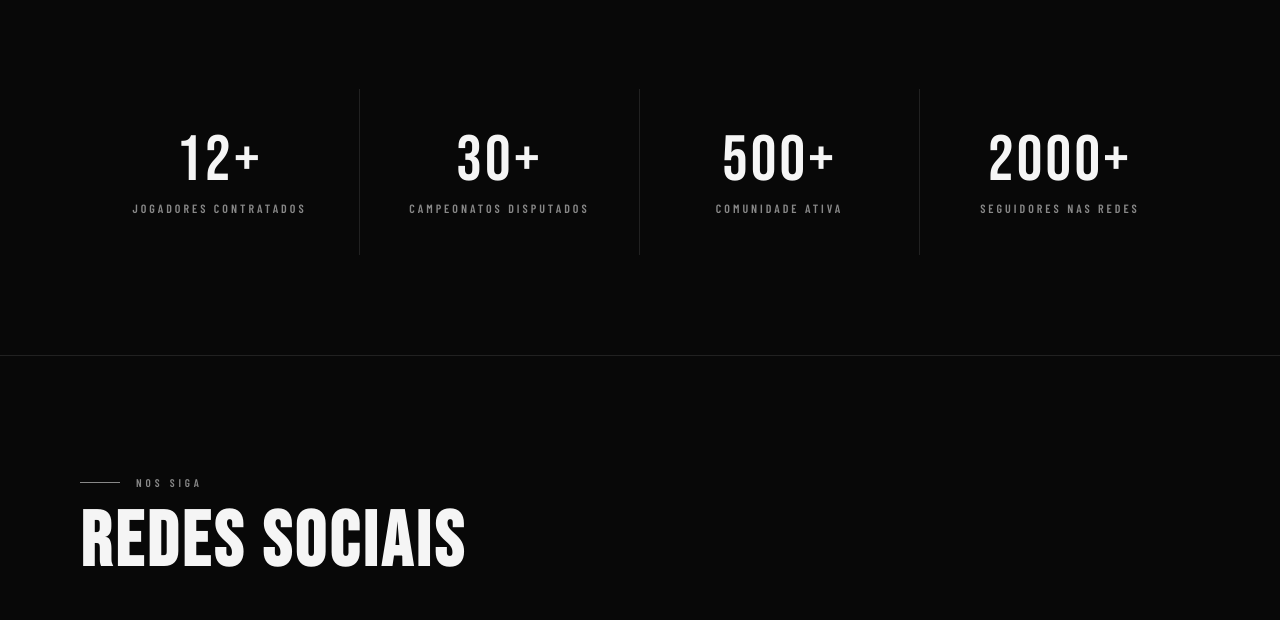
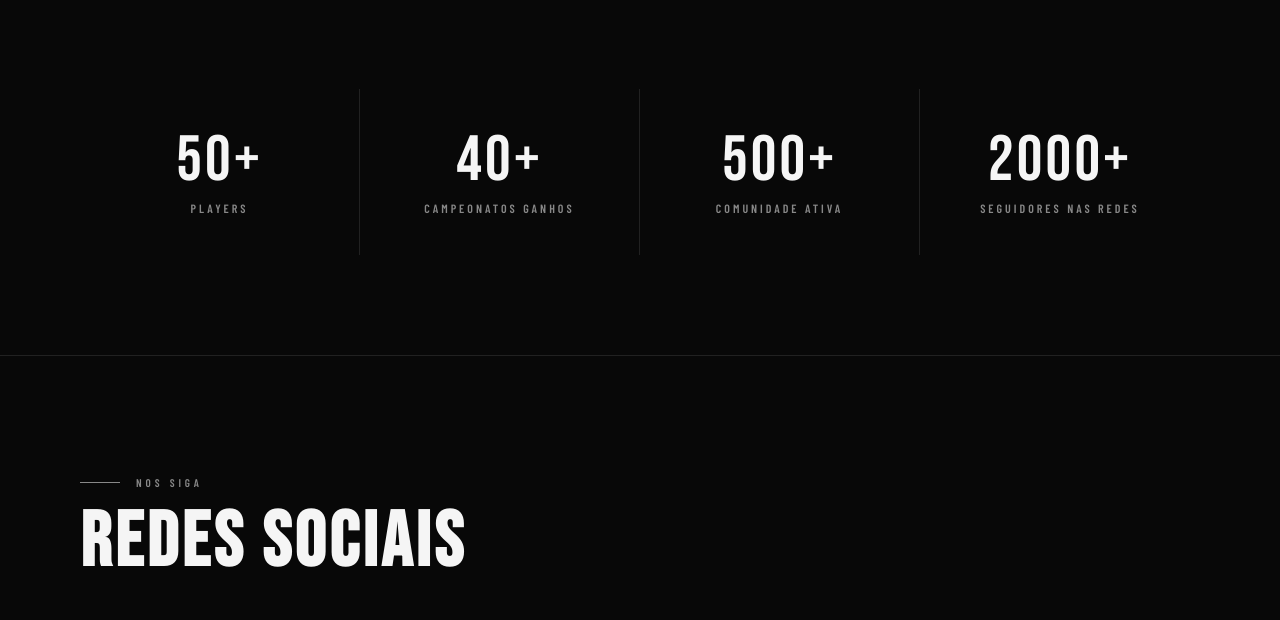
Before and after one commit to ZenithWe/teamblasters, a plain HTML site: page index.html in a window 1280 px wide. Shown: the part 2260-2880 px from the top of the page. Drawn offline with nearby package versions, Linux system fonts and the light colour scheme; a web font is replaced by a local one.

Commit message:
Add files via upload

```diff
--- a/index.html
+++ b/index.html
@@ -458,12 +458,12 @@
   <div class="container">
     <div class="stats-grid">
       <div class="stat-item reveal">
-        <span class="stat-num" data-target="12">0</span>
-        <span class="stat-label">Jogadores Contratados</span>
+        <span class="stat-num" data-target="50">0</span>
+        <span class="stat-label">Players</span>
       </div>
       <div class="stat-item reveal reveal-delay-1">
-        <span class="stat-num" data-target="30">0</span>
-        <span class="stat-label">Campeonatos Disputados</span>
+        <span class="stat-num" data-target="40">0</span>
+        <span class="stat-label">Campeonatos Ganhos</span>
       </div>
       <div class="stat-item reveal reveal-delay-2">
         <span class="stat-num" data-target="500">0</span>
```
